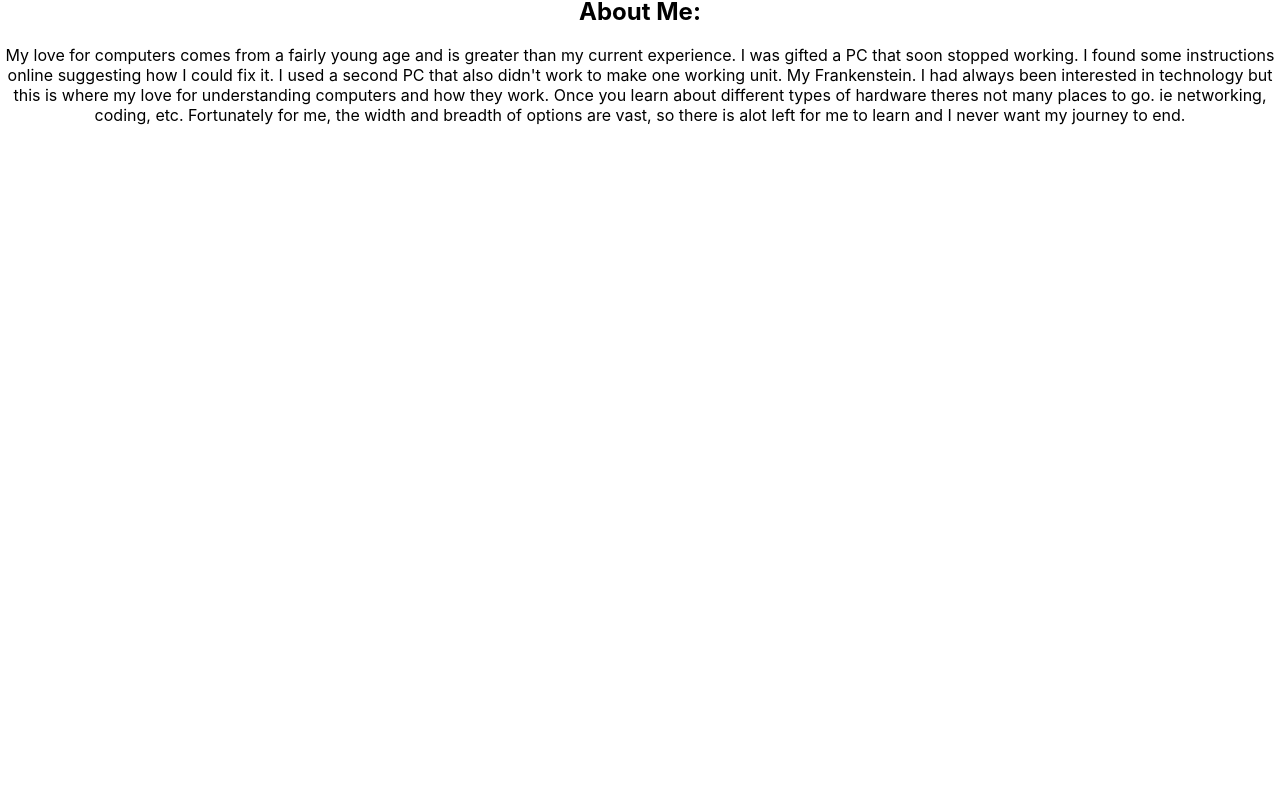
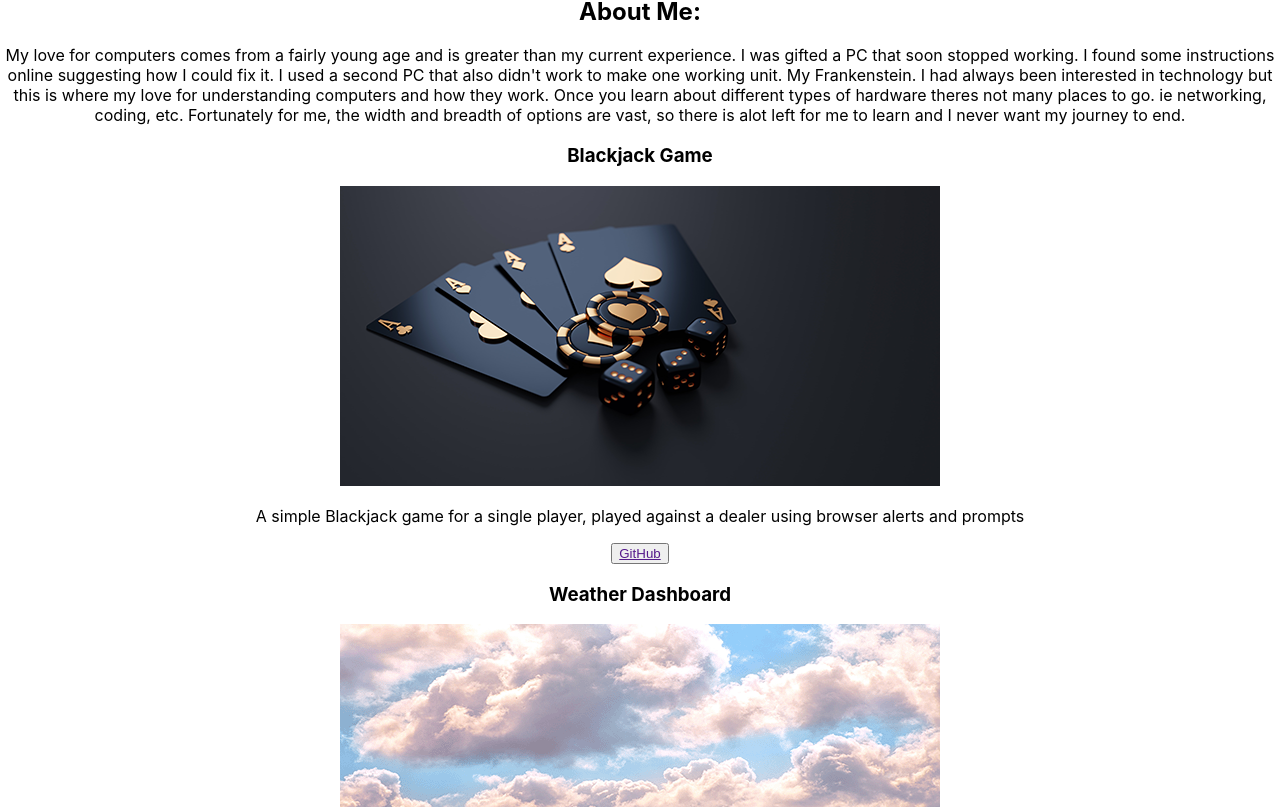
Before and after one commit to Room4Renzo/React-Portfolio, a React (Create React App) app in the folder portfolio/: page / in a window 1280 px wide. Shown: the part 513-1320 px from the top of the page. Before the commit the page ends 800 px from the top, so only its background shows below. Built offline with nearby package versions, Linux system fonts and the light colour scheme.

Commit message:
Added functionality for project cards to display correct information

```diff
--- a/portfolio/src/App.js
+++ b/portfolio/src/App.js
@@ -1,12 +1,24 @@
 import "./App.css";
 import Navbar from "./Components/Navbar/Navbar.jsx";
 import About from "./Components/About/About.jsx";
+import ProjectsBody from "./Components/Projects/ProjectsBody.jsx";
+import { ProjectData } from "./Components/Projects/ProjectData";
 
 function App() {
+	const data = ProjectData;
+	console.log(data);
+
 	return (
 		<div className="App">
 			<Navbar />
 			<About />
+			<ProjectsBody
+				key={data.id}
+				title={data.title}
+				image={data.img}
+				description={data.description}
+				link={data.github}
+			/>
 		</div>
 	);
 }
--- /dev/null
+++ b/portfolio/src/Components/Projects/ProjectsBody.jsx
@@ -0,0 +1,23 @@
+import "./Projects.css";
+import { ProjectData } from "./ProjectData";
+
+function ProjectsBody() {
+	return (
+		<div className="ProjectsBody">
+			{ProjectData.map((project) => {
+				return (
+					<div className="ProjectCard">
+						<h3>{project.title}</h3>
+						<img src={project.image} />
+						<p>{project.description}</p>
+						<button>
+							<a href={project.github}>GitHub</a>
+						</button>
+					</div>
+				);
+			})}
+		</div>
+	);
+}
+
+export default ProjectsBody;
```
Also changed, not shown: portfolio/src/Components/Projects/ProjectData.jsx (+9 -9 lines).
